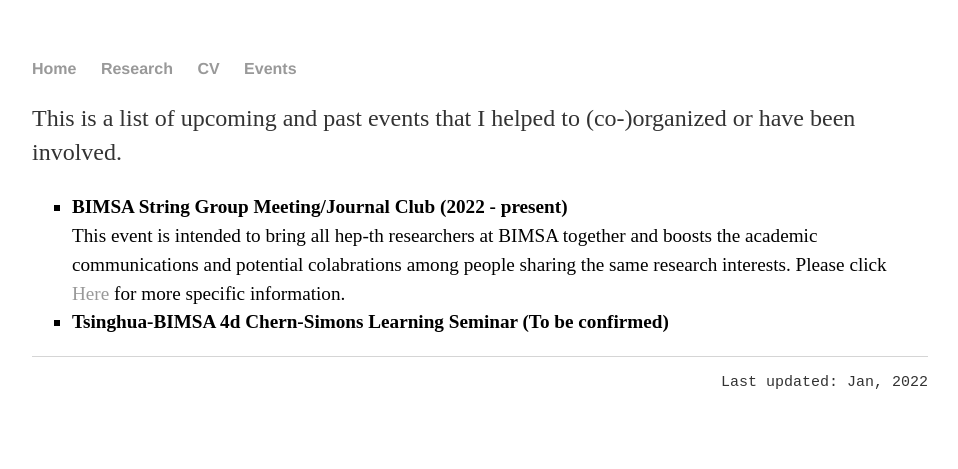
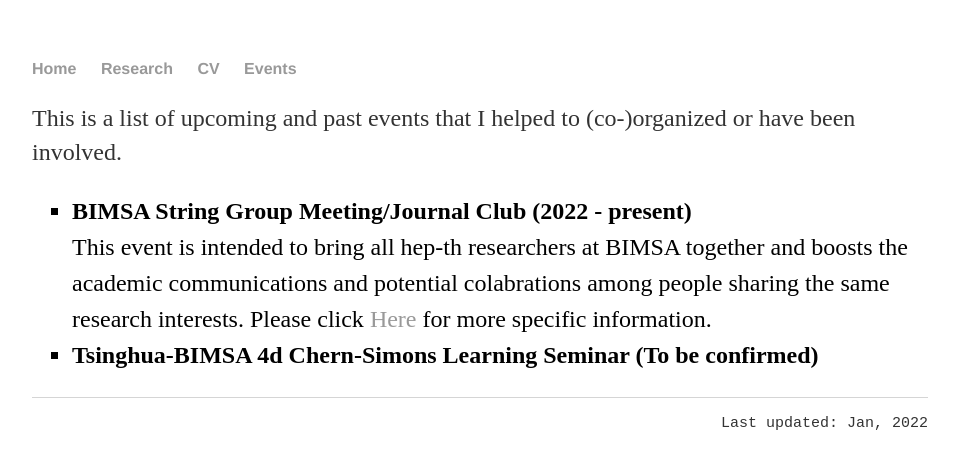
Before and after one commit to hhzou/hhzou.github.io, a Jekyll site: the page built from events/index.html, in a window 1280 px wide. Shown: the top 469 px of the page, without its empty margins (160-1118 px from the left). Built offline with Jekyll 4.4.1, drawn with Linux system fonts in a browser that asks for light colours.

Commit message:
Update index.html

```diff
--- a/events/index.html
+++ b/events/index.html
@@ -6,7 +6,7 @@ title: Hao Zou - Events
 	<p>
 		This is a list of upcoming and past events that I helped to (co-)organized or have been involved.
 	</p>
-	<ul style="font-size:1.2em; line-height: 150%; list-style-type: square">
+	<ul style="font-size:1.5em; line-height: 150%; list-style-type: square">
 		<li>
 			<strong>BIMSA String Group Meeting/Journal Club (2022 - present)</strong>
 			<br> This event is intended to bring all hep-th researchers at BIMSA together and boosts the academic communications and potential colabrations among people sharing the same research interests. Please click <a href="bimsagroup/index.html">Here</a> for more specific information.
```
